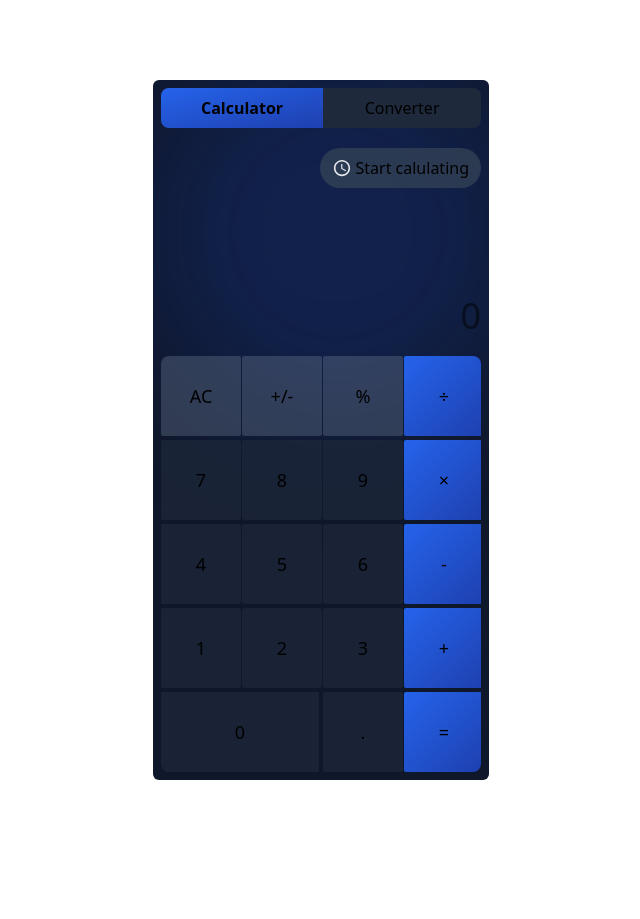
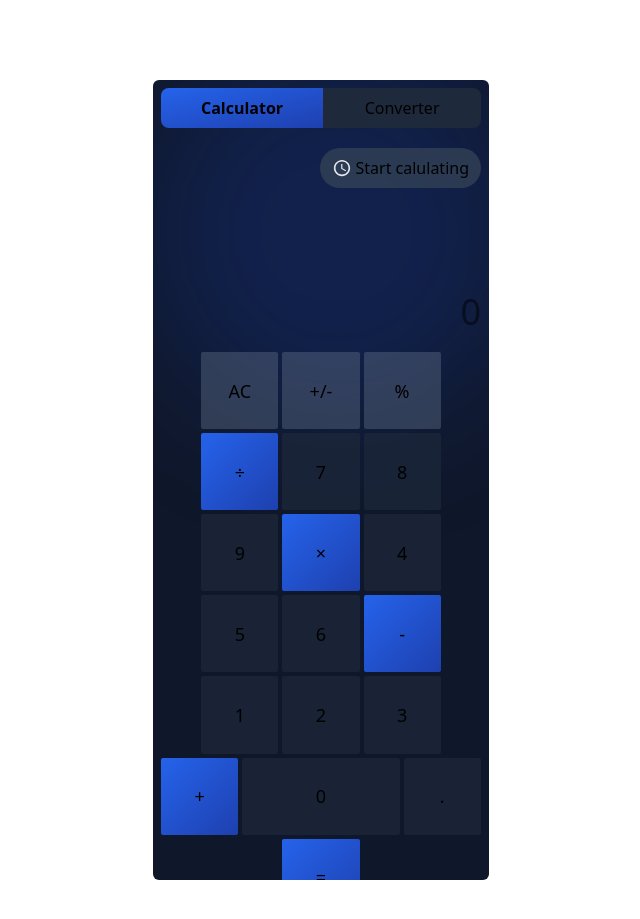
Before and after one commit to najmiter/CodeAlpha_Calculator, a plain HTML site: page index.html in a window 1280 px wide. Shown: the whole page, without its empty margins (7-647 px from the left). Before the commit the page ends 860 px from the top, so only its background shows below. Drawn offline with Linux system fonts and the light colour scheme.

Commit message:
flexbox in da house

```diff
--- a/index.html
+++ b/index.html
@@ -15,7 +15,7 @@
         <main class="flex flex-col sm:flex-row items-center sm:px-40 sm:py-20">
             <!-- Calculator -->
             <div
-                class="z-10 relative w-full max-h-dvh sm:w-[21rem] bg-slate-900 rounded-md p-2 flex flex-col gap-5 overflow-hidden"
+                class="z-10 relative w-full max-h-dvh sm:w-[21rem] bg-slate-900 rounded-md p-2 flex flex-col gap-5 overflow-x-hidden"
             >
                 <div
                     class="absolute rounded-full w-96 -z-10 pointer-events-none -top-10 -right-10 aspect-square bg-blue-700/20 blur-3xl"
@@ -49,7 +49,7 @@
                 </div>
                 <div
                     data-tabName="calculator"
-                    class="grid grid-rows-[1fr,2fr] h-fit sm:h-fit tab data-[tabActive=false]:hidden"
+                    class="flex flex-col h-[calc(100vh-40px)] sm:h-fit tab data-[tabActive=false]:hidden"
                     data-tabActive="true"
                 >
                     <!-- Screen -->
@@ -76,7 +76,7 @@
                     </div>
                     <!-- Buttons -->
                     <div
-                        class="mt-auto grid gap-1 grid-cols-4 grid-rows-5 rounded-lg overflow-hidden keys"
+                        class="mt-auto flex flex-wrap gap-1 justify-center rounded-lg overflow-hidden keys"
                     >
                         <button data-value="AC" class="button bg-slate-500/40">
                             AC
@@ -110,7 +110,7 @@
                         </button>
                         <button
                             data-value="0"
-                            class="button col-span-2 aspect-auto"
+                            class="button basis-[49.2%] aspect-auto"
                         >
                             0
                         </button>
```
Also changed, not shown: src/style.css.
